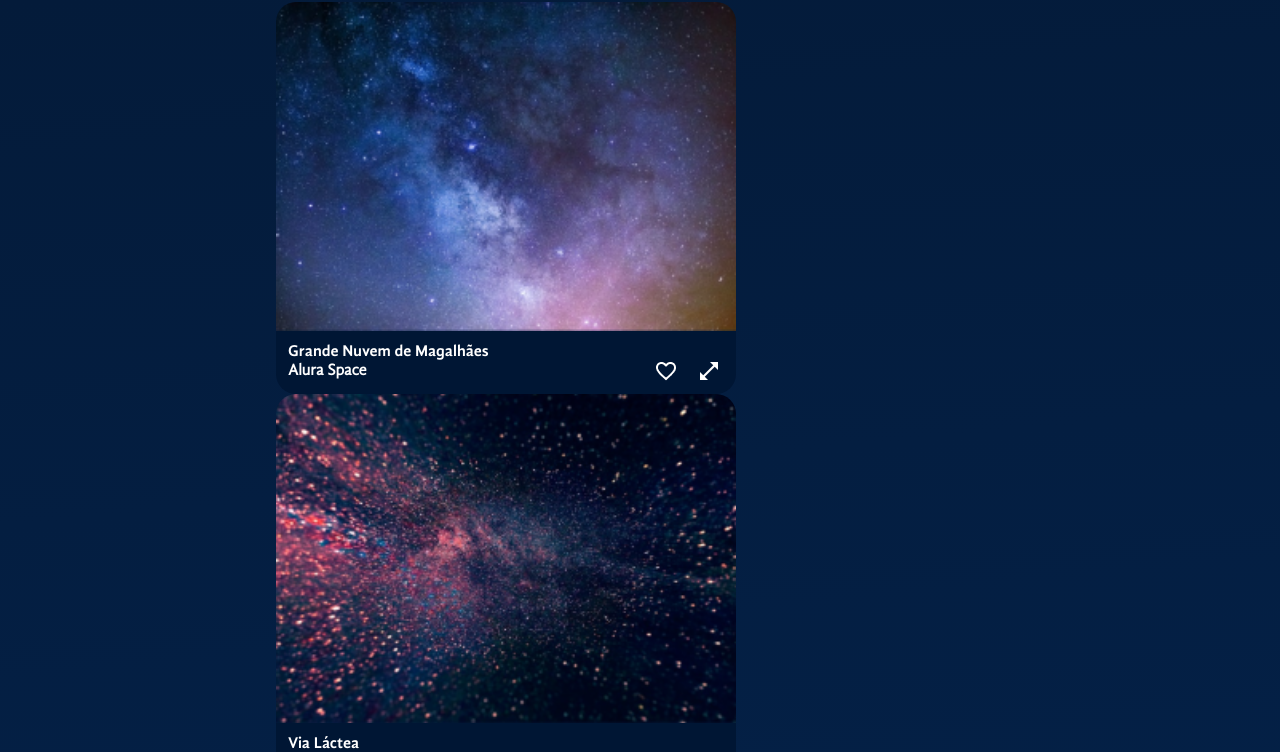
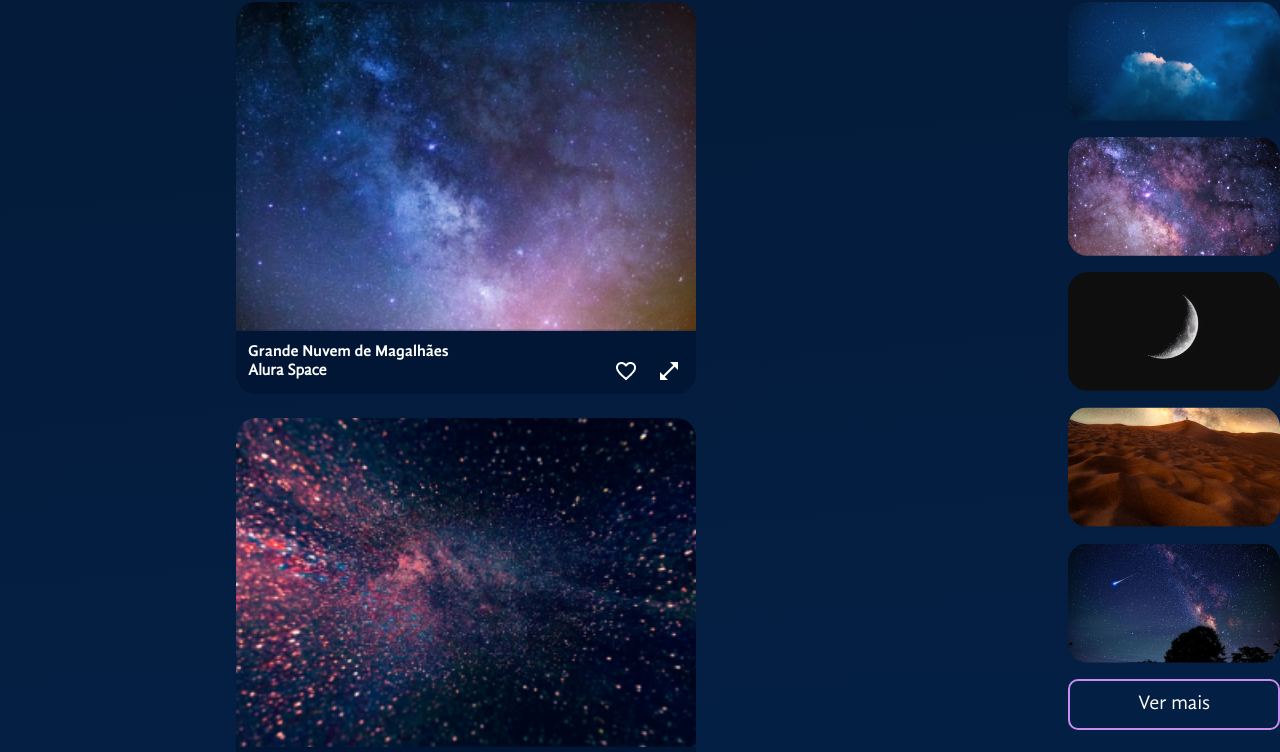
Before and after one commit to MilyRibeiro/spaceapp, a React (Vite) app: page / in a window 1280 px wide. Shown: the part 720-1472 px from the top of the page. Built offline with nearby package versions, Linux system fonts and the light colour scheme.

Commit message:
Criando o modal de zoom e a seção de imagens Populares

```diff
--- a/src/App.jsx
+++ b/src/App.jsx
@@ -7,6 +7,7 @@ import bannerBackground from "./assets/banner.png";
 import Galeria from "./componentes/Galeria";
 import fotos from "./fotos.json";
 import { useState } from "react";
+import ModalZoom from "./componentes/ModalZoom";
 
 const FundoGradiente = styled.div`
 background: linear-gradient(174.61deg, #041833 4.16%, #04244F 48%, #154580 96.76%);
@@ -34,6 +35,16 @@ const ConteudoGaleria = styled.section`
 // function App() {
 const App = () => {
   const [fotosDaGaleria, setFotosDaGaleria] = useState(fotos);
+  // const [fotoSelecionada, setFotoSelecionada] = useState(fotos[0]);
+  const [fotoSelecionada, setFotoSelecionada] = useState(null);
+
+  const [fotoModal, setFotoModal] = useState(null);
+
+  const fecharModal = () => {
+    setFotoModal(null);
+  }
+
+
   return (
     <FundoGradiente>
       <EstilosGlobais />
@@ -46,12 +57,13 @@ const App = () => {
               texto="A galeria mais completa de fotos do espaço!"
               backgroundImage={bannerBackground}
             />
-            <Galeria fotos={fotosDaGaleria}/>
+            <Galeria aoFotoSelecionada={foto => setFotoSelecionada(foto)} fotos={fotosDaGaleria}/>
           </ConteudoGaleria>
         </MainContainer>
       </AppContainer>
+      <ModalZoom foto={fotoModal} aoFechar={fecharModal} />
     </FundoGradiente>
   )
 }
 
-export default App
+export default App;
--- a/src/componentes/BarraLateral/index.jsx
+++ b/src/componentes/BarraLateral/index.jsx
@@ -13,16 +13,6 @@ const BarraLateral = () => {
         <aside>
             <nav>
                 <ListaEstilizada>
-                    {/* <li>
-                        <a href="#">Início</a>
-                    </li>
-                    <li>
-                        <a href="#">Mais visitas</a>
-                    </li>
-                    <li>
-                        <a href="#">Mais curtidas</a>
-                    </li> */}
-
                     <ItemNavegacao
                         iconeAtivo="./icones/home-ativo.png"
                         iconeInativo="./icones/home-inativo.png"
@@ -53,6 +43,14 @@ const BarraLateral = () => {
                     >
                         Novas
                     </ItemNavegacao>
+
+                    <ItemNavegacao
+                        iconeAtivo="./icones/surpreenda-me-ativo.png"
+                        iconeInativo="./icones/surpreenda-me-inativo.png"
+                        ativo={true}
+                    >
+                        Surpreenda-me
+                    </ItemNavegacao>
                 </ListaEstilizada>
             </nav>
         </aside>
--- a/src/componentes/Galeria/Imagem/index.jsx
+++ b/src/componentes/Galeria/Imagem/index.jsx
@@ -1,7 +1,7 @@
 import { styled } from "styled-components";
 import BotaoIcone from "../../BotaoIcone";
 
-const Imagem = ({ foto, expandida = false }) => {
+const Imagem = ({ foto, expandida = false, aoZoomSolicitado }) => {
 
     return (
         <Figure $expandida={expandida} id={`foto-${foto.id}`}>
@@ -13,7 +13,8 @@ const Imagem = ({ foto, expandida = false }) => {
                     <BotaoIcone>
                         <img src="./icones/favorito.png" alt="Icone de favorito" />
                     </BotaoIcone>
-                    {!expandida && <BotaoIcone aria-hidden={expandida}>
+                    {!expandida &&
+                    <BotaoIcone aria-hidden={expandida} onClick={() => aoZoomSolicitado(foto)}>
                         <img src="./icones/expandir.png" alt="Icone de expandir" />
                     </BotaoIcone> }
                 </Rodape>
--- /dev/null
+++ b/src/componentes/Galeria/Populares/fotos-populares.json
@@ -0,0 +1,27 @@
+[
+  {
+    "path": "/imagens/populares/foto-1.png",
+    "alt": "galáxia",
+    "id": 1
+  },
+  {
+    "path": "/imagens/populares/foto-2.png",
+    "alt": "lua",
+    "id": 2
+  },
+  {
+    "path": "/imagens/populares/foto-3.png",
+    "alt": "terra",
+    "id": 3
+  },
+  {
+    "path": "/imagens/populares/foto-4.png",
+    "alt": "nuvem",
+    "id": 4
+  },
+  {
+    "path": "/imagens/populares/foto-5.png",
+    "alt": "meteoro",
+    "id": 5
+  }
+]
--- a/src/componentes/Galeria/Populares/index.jsx
+++ b/src/componentes/Galeria/Populares/index.jsx
@@ -1,10 +1,39 @@
+import styled from "styled-components";
 import Titulo from "../../Titulo";
+import fotos from "./fotos-populares.json";
+
+const ColunaFotos = styled.section`
+    display: flex;
+    flex-direction: column;
+    gap: 16px;
+`
+
+const Imagem = styled.img`
+    max-width: 212px;
+    border-radius: 20px;
+`
+
+const Botao = styled.button`
+    background-color: transparent;
+    color: #FFF;
+    border: 2px solid #C98CF1;
+    padding: 12px 20px;
+    font-size: 20px;
+    border-radius: 10px;
+    cursor: pointer;
+    width: 100%;
+    margin-top: 16px;
+`
 
 const Populares = () => {
     return (
-        <div style={{ minWidth:212 }}>
-            <Titulo $alinhamento="center">Populares</Titulo>
-        </div>
+        <section>
+            <Titulo $alinhamento='center'>Populares</Titulo>
+            <ColunaFotos>
+                {fotos.map(foto => <Imagem key={foto.id} src={foto.path} alt={foto.alt}/>)}
+            </ColunaFotos>
+            <Botao>Ver mais</Botao>
+        </section>
     )
 }
 
--- a/src/componentes/Galeria/index.jsx
+++ b/src/componentes/Galeria/index.jsx
@@ -12,7 +12,14 @@ const SecaoFluida = styled.section`
     flex-grow: 1;
 `
 
-const Galeria = ({ fotos = [] }) => {
+const ImagensContainer = styled.section`
+    display: flex;
+    justify-content: space-between;
+    flex-wrap: wrap;
+    gap: 24px;
+`
+
+const Galeria = ({ fotos = [], aoFotoSelecionada }) => {
     return (
         <>
             <Tags />
@@ -20,9 +27,9 @@ const Galeria = ({ fotos = [] }) => {
             <GaleriaContainer>
                 <SecaoFluida>
                     <Titulo>Navegue pela galeria</Titulo>
-                    <ul>
-                        {fotos.map( foto => <Imagem key={foto.id} foto={foto} /> )}
-                    </ul>
+                    <ImagensContainer>
+                        {fotos.map( foto => <Imagem aoZoomSolicitado={aoFotoSelecionada} key={foto.id} foto={foto} /> )}
+                    </ImagensContainer>
                 </SecaoFluida>
                 <Populares />
             </GaleriaContainer>
--- /dev/null
+++ b/src/componentes/ModalZoom/index.jsx
@@ -0,0 +1,52 @@
+import styled from "styled-components";
+import Imagem from "../Galeria/Imagem";
+import BotaoIcone from "../BotaoIcone";
+import { useState } from "react";
+
+const Overlay = styled.div`
+    background-color: rgba(0, 0, 0, 0.7);
+    position: fixed;
+    top: 0;
+    right: 0;
+    bottom: 0;
+    left: 0;
+`
+
+const Dialog = styled.dialog`
+    position: absolute;
+    top: 294px;
+    background: transparent;
+    padding: 0;
+    border: 0;
+    width: 1156px;
+    display: flex;
+    justify-content: center;
+    form {
+        button {
+            position: relative;
+            top: 20px;
+            right: 60px;
+        }
+    }
+`
+
+const ModalZoom = ({ foto, aoFechar }) => {
+   return (
+        <>
+           {foto && <>
+                <Overlay />
+                <Dialog open={!!foto} onClose={aoFechar}>
+                    <Imagem foto={foto} expandida={true} />
+                    <form method="dialog">
+                        {/* <button>Ok</button> */}
+                        <BotaoIcone formMethod="dialog">
+                            <img src="./icones/fechar.png" alt="Ícone de fechar"/>
+                        </BotaoIcone>
+                    </form>
+                </Dialog>
+           </>}
+        </>
+    )
+}
+
+export default ModalZoom;
```
